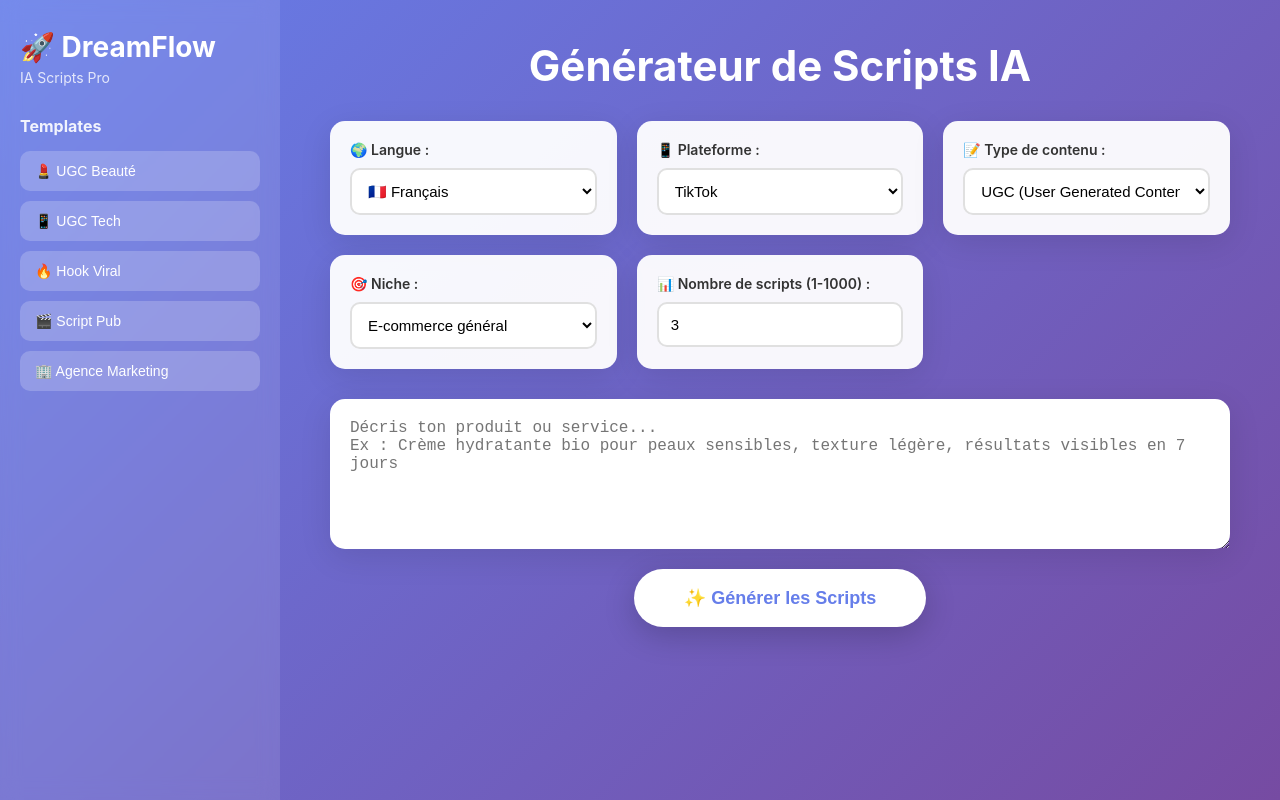
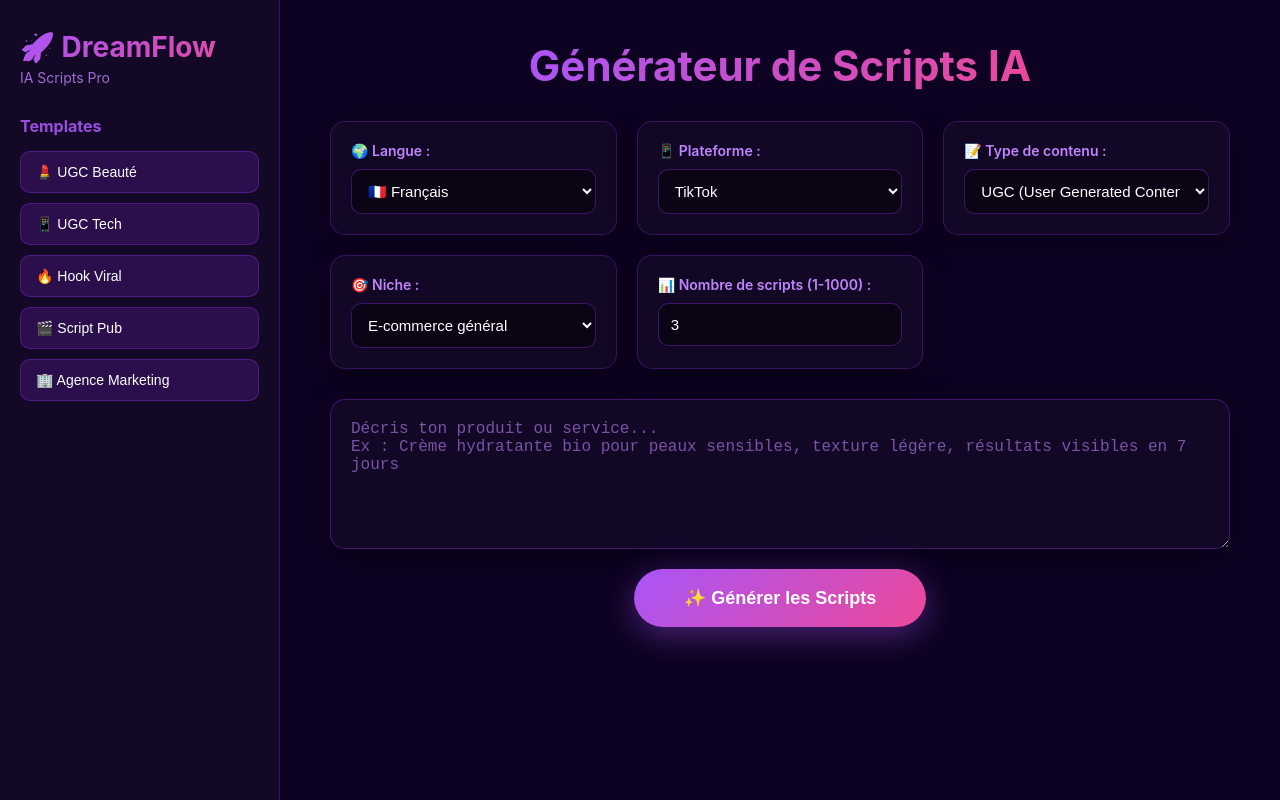
Before and after one commit to digitalia-prog/dreamflow-frontend, a plain HTML site: page index.html in a window 1280 px wide. Drawn offline with Linux system fonts and the light colour scheme.

Commit message:
Design: Dark purple/black theme

```diff
--- a/style.css
+++ b/style.css
@@ -6,7 +6,7 @@
 
 body {
   font-family: -apple-system, BlinkMacSystemFont, 'Segoe UI', sans-serif;
-  background: linear-gradient(135deg, #667eea 0%, #764ba2 100%);
+  background: linear-gradient(135deg, #1a0b2e 0%, #0d0221 100%);
   min-height: 100vh;
 }
 
@@ -17,22 +17,28 @@ body {
 
 .sidebar {
   width: 280px;
-  background: rgba(255, 255, 255, 0.1);
+  background: rgba(20, 10, 40, 0.95);
   backdrop-filter: blur(10px);
   padding: 30px 20px;
   color: white;
   overflow-y: auto;
+  border-right: 1px solid rgba(138, 43, 226, 0.3);
 }
 
 .sidebar h2 {
   font-size: 28px;
   margin-bottom: 5px;
+  background: linear-gradient(135deg, #a855f7 0%, #ec4899 100%);
+  -webkit-background-clip: text;
+  -webkit-text-fill-color: transparent;
+  background-clip: text;
 }
 
 .sidebar > p {
   font-size: 14px;
   opacity: 0.8;
   margin-bottom: 30px;
+  color: #c084fc;
 }
 
 .menu {
@@ -43,13 +49,14 @@ body {
   font-size: 16px;
   margin-bottom: 15px;
   opacity: 0.9;
+  color: #a855f7;
 }
 
 .template-btn {
   width: 100%;
-  background: rgba(255, 255, 255, 0.2);
+  background: rgba(138, 43, 226, 0.2);
   color: white;
-  border: none;
+  border: 1px solid rgba(138, 43, 226, 0.4);
   padding: 12px 15px;
   border-radius: 10px;
   font-size: 14px;
@@ -60,8 +67,10 @@ body {
 }
 
 .template-btn:hover {
-  background: rgba(255, 255, 255, 0.3);
+  background: rgba(168, 85, 247, 0.3);
+  border-color: #a855f7;
   transform: translateX(5px);
+  box-shadow: 0 0 20px rgba(168, 85, 247, 0.3);
 }
 
 .content {
@@ -71,6 +80,7 @@ body {
   display: flex;
   flex-direction: column;
   align-items: center;
+  background: #0d0221;
 }
 
 h1 {
@@ -78,6 +88,10 @@ h1 {
   font-size: 42px;
   margin-bottom: 30px;
   text-align: center;
+  background: linear-gradient(135deg, #a855f7 0%, #ec4899 100%);
+  -webkit-background-clip: text;
+  -webkit-text-fill-color: transparent;
+  background-clip: text;
 }
 
 .options {
@@ -90,34 +104,42 @@ h1 {
 }
 
 .option-group {
-  background: rgba(255, 255, 255, 0.95);
+  background: rgba(20, 10, 40, 0.8);
   padding: 20px;
   border-radius: 15px;
-  box-shadow: 0 8px 32px rgba(0, 0, 0, 0.1);
+  border: 1px solid rgba(138, 43, 226, 0.3);
+  box-shadow: 0 8px 32px rgba(0, 0, 0, 0.3);
 }
 
 .option-group label {
   display: block;
   font-weight: 600;
   margin-bottom: 10px;
-  color: #333;
+  color: #c084fc;
   font-size: 14px;
 }
 
 select, input[type="number"] {
   width: 100%;
   padding: 12px;
-  border: 2px solid #e0e0e0;
+  border: 1px solid rgba(138, 43, 226, 0.4);
   border-radius: 10px;
   font-size: 15px;
-  background: white;
+  background: rgba(10, 5, 20, 0.9);
+  color: white;
   cursor: pointer;
   transition: all 0.3s;
 }
 
 select:focus, input[type="number"]:focus {
   outline: none;
-  border-color: #667eea;
+  border-color: #a855f7;
+  box-shadow: 0 0 0 3px rgba(168, 85, 247, 0.2);
+}
+
+select option {
+  background: #0d0221;
+  color: white;
 }
 
 #prompt {
@@ -126,16 +148,28 @@ select:focus, input[type="number"]:focus {
   height: 150px;
   padding: 20px;
   border-radius: 15px;
-  border: none;
+  border: 1px solid rgba(138, 43, 226, 0.4);
   font-size: 16px;
   resize: vertical;
   margin-bottom: 20px;
-  box-shadow: 0 8px 32px rgba(0, 0, 0, 0.1);
+  background: rgba(20, 10, 40, 0.8);
+  color: white;
+  box-shadow: 0 8px 32px rgba(0, 0, 0, 0.3);
+}
+
+#prompt::placeholder {
+  color: rgba(192, 132, 252, 0.6);
+}
+
+#prompt:focus {
+  outline: none;
+  border-color: #a855f7;
+  box-shadow: 0 0 0 3px rgba(168, 85, 247, 0.2);
 }
 
 .generate-btn {
-  background: white;
-  color: #667eea;
+  background: linear-gradient(135deg, #a855f7 0%, #ec4899 100%);
+  color: white;
   border: none;
   padding: 18px 50px;
   border-radius: 30px;
@@ -143,17 +177,17 @@ select:focus, input[type="number"]:focus {
   font-weight: bold;
   cursor: pointer;
   transition: all 0.3s;
-  box-shadow: 0 8px 32px rgba(0, 0, 0, 0.2);
+  box-shadow: 0 8px 32px rgba(168, 85, 247, 0.4);
 }
 
 .generate-btn:hover {
   transform: scale(1.05);
-  box-shadow: 0 12px 40px rgba(0, 0, 0, 0.3);
+  box-shadow: 0 12px 40px rgba(168, 85, 247, 0.6);
 }
 
 #result {
   margin-top: 30px;
-  background: white;
+  background: rgba(20, 10, 40, 0.9);
   padding: 30px;
   border-radius: 15px;
   max-width: 900px;
@@ -161,13 +195,23 @@ select:focus, input[type="number"]:focus {
   min-height: 200px;
   white-space: pre-wrap;
   line-height: 1.8;
-  box-shadow: 0 8px 32px rgba(0, 0, 0, 0.1);
+  border: 1px solid rgba(138, 43, 226, 0.3);
+  box-shadow: 0 8px 32px rgba(0, 0, 0, 0.3);
   display: none;
+  color: #e9d5ff;
 }
 
 #result.show {
   display: block;
   animation: fadeIn 0.5s;
+}
+
+#result h2, #result h3, #result h4 {
+  color: #a855f7;
+}
+
+#result strong {
+  color: #c084fc;
 }
 
 @keyframes fadeIn {
@@ -181,20 +225,19 @@ select:focus, input[type="number"]:focus {
   }
 }
 
-/* Scrollbar custom */
 ::-webkit-scrollbar {
   width: 10px;
 }
 
 ::-webkit-scrollbar-track {
-  background: rgba(255, 255, 255, 0.1);
+  background: rgba(10, 5, 20, 0.5);
 }
 
 ::-webkit-scrollbar-thumb {
-  background: rgba(255, 255, 255, 0.3);
+  background: rgba(138, 43, 226, 0.5);
   border-radius: 5px;
 }
 
 ::-webkit-scrollbar-thumb:hover {
-  background: rgba(255, 255, 255, 0.5);
+  background: rgba(168, 85, 247, 0.7);
 }
```
